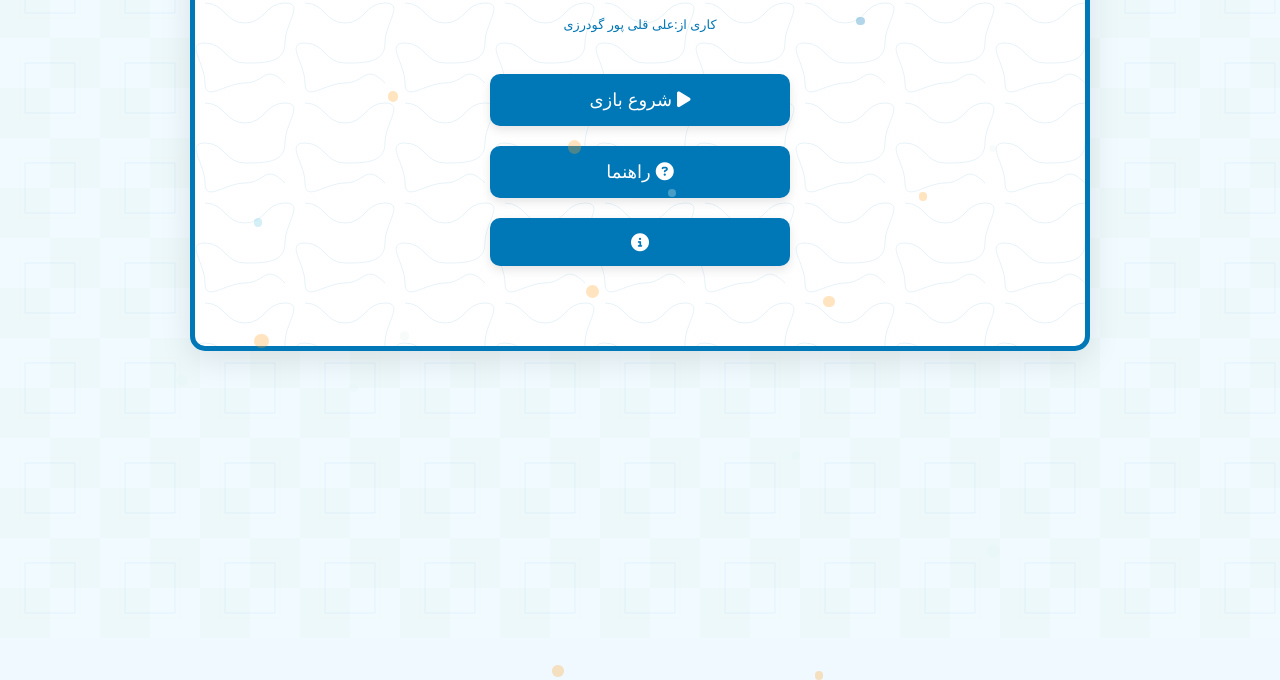
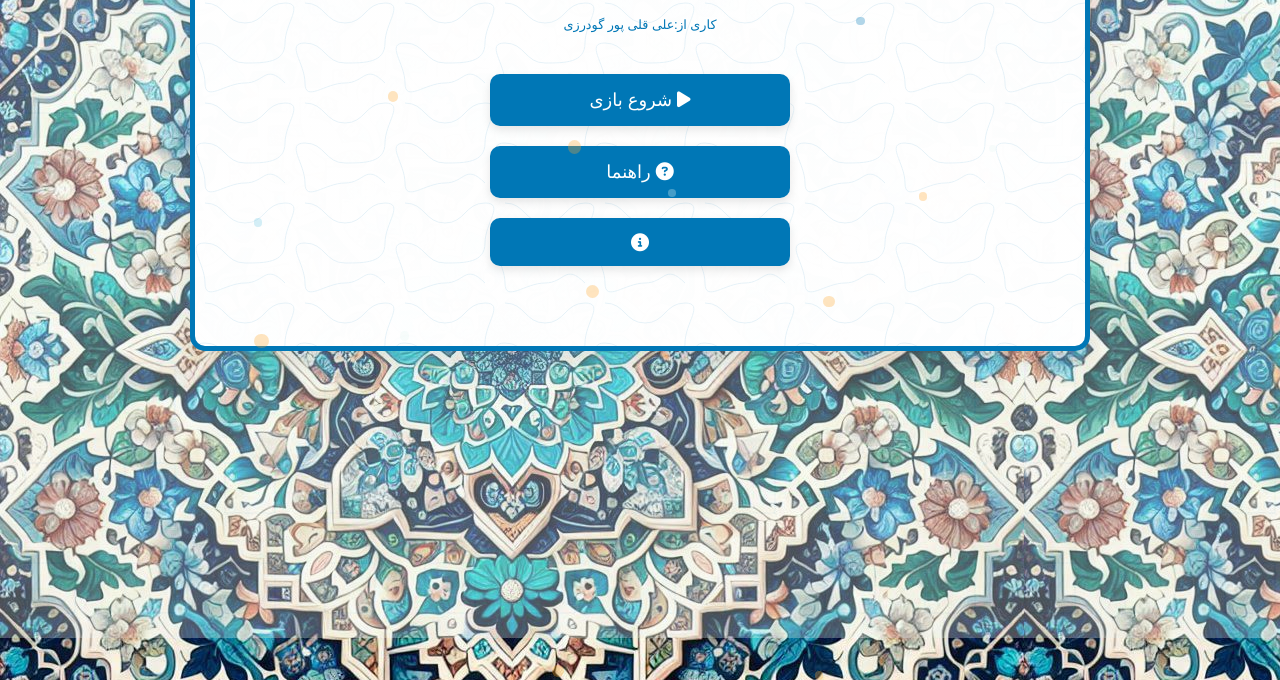
Before and after one commit to aligoudarzi27/teaching-ablution-with-puzzle, a plain HTML site: page index.html in a window 1280 px wide. Shown: the part 162-842 px from the top of the page. Drawn offline with nearby package versions, Linux system fonts and the light colour scheme; the site is published under a folder, as on GitHub Pages, so addresses that start at the root find nothing.

Commit message:
Update styles.css

```diff
--- a/styles.css
+++ b/styles.css
@@ -21,7 +21,7 @@ body {
 color: var(--text-color);
 position: relative;
 overflow-x: hidden;
-    background-image: url('/kashi.jpg');
+background-image: url('./kashi.jpg');
 background-repeat: repeat;
 }
 
@@ -579,6 +579,7 @@ button:disabled {
     flex-direction: column;
     align-items: flex-start;
 }
+
 }
 
 @media (max-width: 480px) {
@@ -603,7 +604,9 @@ button:disabled {
 h1 {
     font-size: calc(1.5rem * var(--font-size-factor));
 }
+
 .game-container {
     transform: scale(calc(var(--game-size-factor) * 0.8));
 }
+
     }
```
Lines whose indentation alone changed are shown as unchanged.
